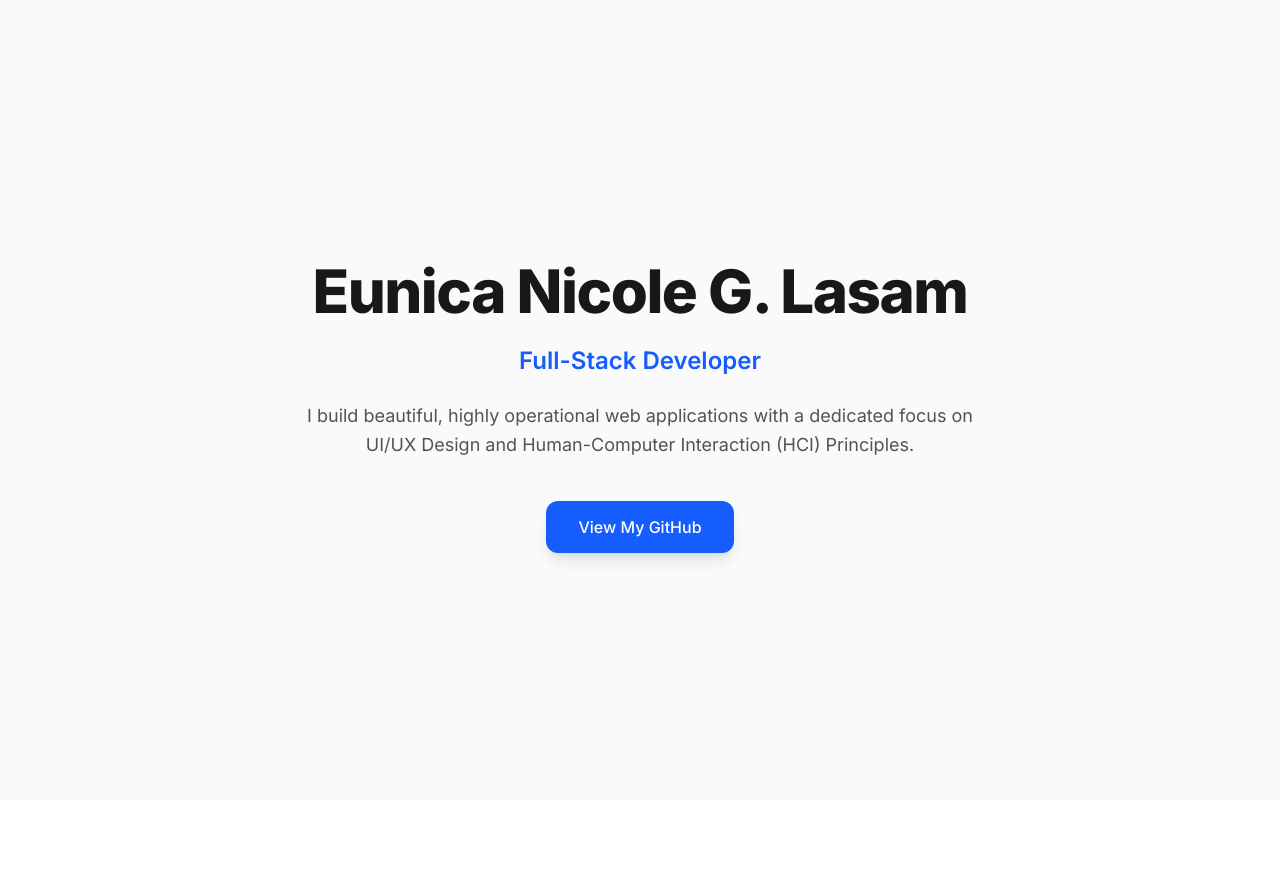
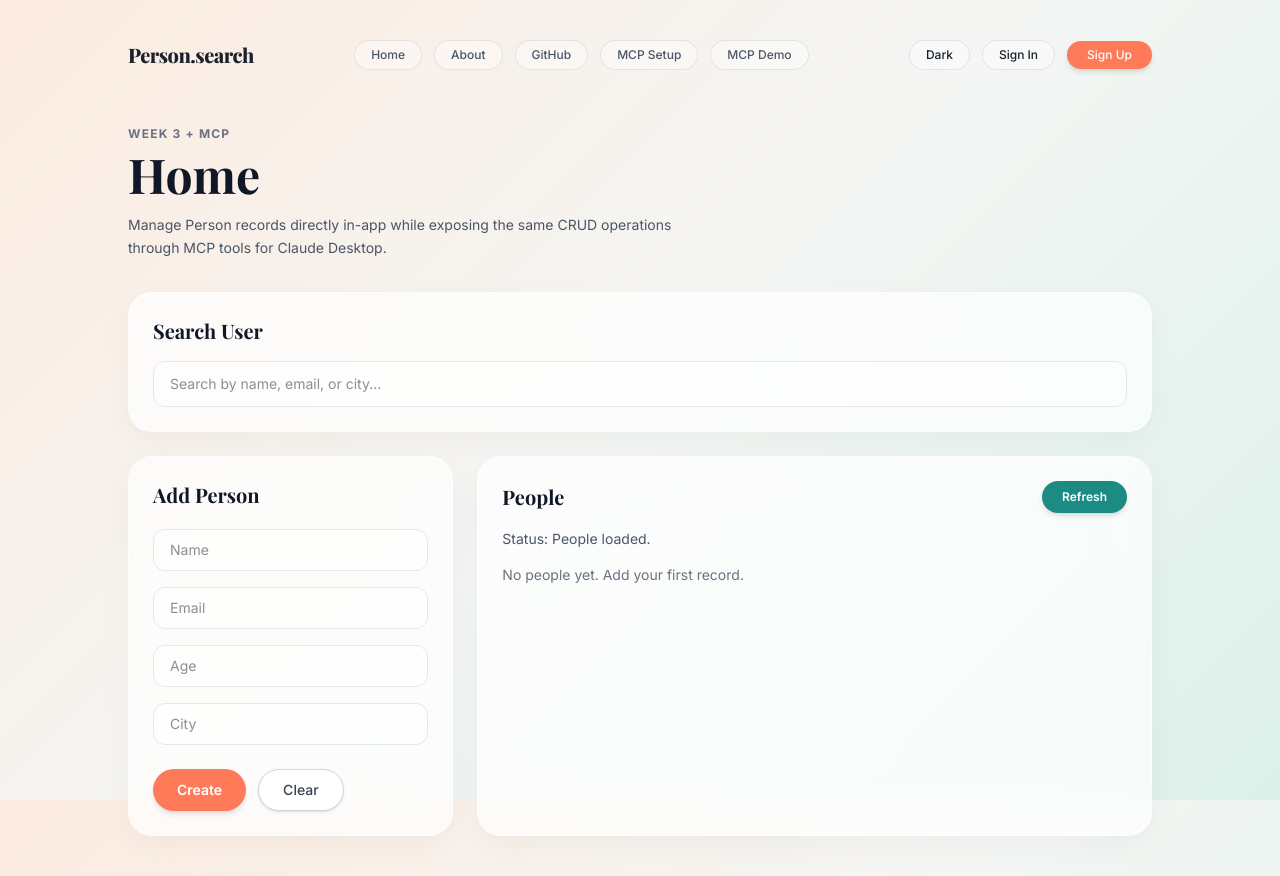
Before and after one commit to EunicaNicole/eunica-portfolio, a Next.js app: page / in a window 1280 px wide. Before the commit the page ends 800 px from the top, so only its background shows below. Built offline with nearby package versions, Linux system fonts and the light colour scheme; a web font is replaced by a local one.

Commit message:
Update page.tsx

```diff
--- a/app/page.tsx
+++ b/app/page.tsx
@@ -1,26 +1,108 @@
 export default function Home() {
   return (
-    <div className="min-h-screen flex flex-col items-center justify-center bg-zinc-50 dark:bg-[#050505] p-6 text-center">
-      <div className="max-w-2xl space-y-6">
-        <h1 className="text-4xl font-extrabold tracking-tight sm:text-6xl text-zinc-900 dark:text-white">
-          Eunica Nicole G. Lasam
+    <div className="min-h-screen p-6 md:p-10 font-sans">
+
+      {/* NAVIGATION BAR */}
+      <nav className="mx-auto flex max-w-5xl items-center justify-between pb-10">
+        <div className="font-serif text-xl font-extrabold tracking-tight">
+          Person.search
+        </div>
+
+        <div className="hidden space-x-3 md:flex">
+          {["Home", "About", "GitHub", "MCP Setup", "MCP Demo"].map((item) => (
+            <a key={item} href="#" className="rounded-full border border-gray-300/60 bg-white/40 px-4 py-1.5 text-xs font-medium text-gray-600 backdrop-blur-sm hover:bg-white/80 transition-all">
+              {item}
+            </a>
+          ))}
+        </div>
+
+        <div className="flex items-center space-x-3">
+          <button className="rounded-full border border-gray-300/60 bg-white/40 px-4 py-1.5 text-xs font-medium backdrop-blur-sm hover:bg-white/80 transition-all">
+            Dark
+          </button>
+          <button className="rounded-full border border-gray-300/60 bg-white/40 px-4 py-1.5 text-xs font-medium backdrop-blur-sm hover:bg-white/80 transition-all">
+            Sign In
+          </button>
+          <button className="rounded-full bg-[#ff7a59] px-5 py-1.5 text-xs font-medium text-white shadow-md hover:bg-[#f26a48] transition-all">
+            Sign Up
+          </button>
+        </div>
+      </nav>
+
+      {/* HEADER SECTION */}
+      <header className="mx-auto max-w-5xl pt-4 pb-8">
+        <p className="text-xs font-bold tracking-widest text-gray-500 uppercase">
+          WEEK 3 + MCP
+        </p>
+        <h1 className="mt-2 font-serif text-5xl font-bold text-gray-900">
+          Home
         </h1>
-        <h2 className="text-2xl font-semibold text-blue-600 dark:text-blue-400">
-          Full-Stack Developer
-        </h2>
-        <p className="text-lg text-zinc-600 dark:text-zinc-300 leading-relaxed">
-          I build beautiful, highly operational web applications with a dedicated focus on UI/UX Design and Human-Computer Interaction (HCI) Principles.
+        <p className="mt-4 max-w-xl text-sm leading-relaxed text-gray-600">
+          Manage Person records directly in-app while exposing the same CRUD operations through MCP tools for Claude Desktop.
         </p>
-        <div className="pt-8">
-          <a
-            href="https://github.com/EunicaNicole"
-            target="_blank"
-            className="rounded-xl bg-blue-600 px-8 py-4 font-medium text-white shadow-lg hover:bg-blue-500 transition-all"
-          >
-            View My GitHub
-          </a>
+      </header>
+
+      {/* MAIN CONTENT GRID */}
+      <main className="mx-auto max-w-5xl space-y-6">
+
+        {/* SEARCH BAR */}
+        <section className="rounded-3xl border border-white/60 bg-white/70 p-6 shadow-[0_8px_30px_rgb(0,0,0,0.04)] backdrop-blur-xl">
+          <h2 className="font-serif text-xl font-bold text-gray-900">Search User</h2>
+          <div className="mt-4">
+            <input
+              type="text"
+              placeholder="Search by name, email, or city..."
+              className="w-full rounded-xl border border-gray-200 bg-white/50 px-4 py-3 text-sm outline-none focus:border-teal-500 focus:ring-1 focus:ring-teal-500 transition-all"
+            />
+          </div>
+        </section>
+
+        {/* BOTTOM TWO COLUMNS */}
+        <div className="grid grid-cols-1 gap-6 md:grid-cols-3">
+
+          {/* ADD PERSON FORM (LEFT COLUMN) */}
+          <section className="col-span-1 rounded-3xl border border-white/60 bg-white/70 p-6 shadow-[0_8px_30px_rgb(0,0,0,0.04)] backdrop-blur-xl">
+            <h2 className="font-serif text-xl font-bold text-gray-900 mb-5">Add Person</h2>
+
+            <form className="space-y-4">
+              {["Name", "Email", "Age", "City"].map((field) => (
+                <input
+                  key={field}
+                  type="text"
+                  placeholder={field}
+                  className="w-full rounded-xl border border-gray-200 bg-white/50 px-4 py-2.5 text-sm outline-none focus:border-teal-500 focus:ring-1 focus:ring-teal-500 transition-all"
+                />
+              ))}
+
+              <div className="flex space-x-3 pt-2">
+                <button type="button" className="rounded-full bg-[#ff7a59] px-6 py-2.5 text-sm font-semibold text-white shadow-md hover:bg-[#f26a48] transition-all">
+                  Create
+                </button>
+                <button type="button" className="rounded-full border border-gray-300 bg-white px-6 py-2.5 text-sm font-medium text-gray-700 shadow-sm hover:bg-gray-50 transition-all">
+                  Clear
+                </button>
+              </div>
+            </form>
+          </section>
+
+          {/* PEOPLE LIST (RIGHT COLUMN) */}
+          <section className="col-span-2 rounded-3xl border border-white/60 bg-white/70 p-6 shadow-[0_8px_30px_rgb(0,0,0,0.04)] backdrop-blur-xl flex flex-col">
+            <div className="flex items-center justify-between mb-4">
+              <h2 className="font-serif text-xl font-bold text-gray-900">People</h2>
+              <button className="rounded-full bg-[#1b8b84] px-5 py-2 text-xs font-semibold text-white shadow-md hover:bg-[#15726c] transition-all">
+                Refresh
+              </button>
+            </div>
+
+            <div className="flex-grow space-y-4">
+              <p className="text-sm text-gray-600">Status: People loaded.</p>
+              <p className="text-sm text-gray-500">No people yet. Add your first record.</p>
+            </div>
+          </section>
+
         </div>
-      </div>
+      </main>
+
     </div>
   );
 }
```
